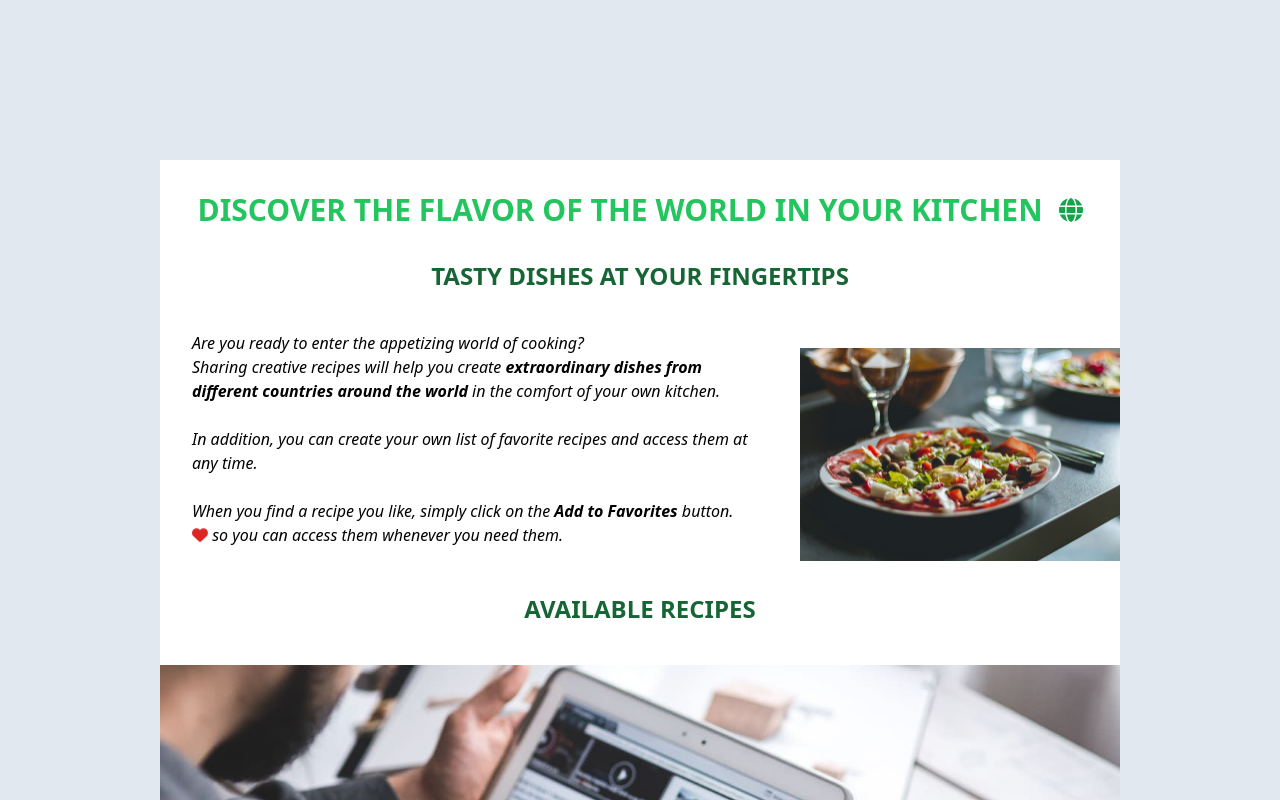
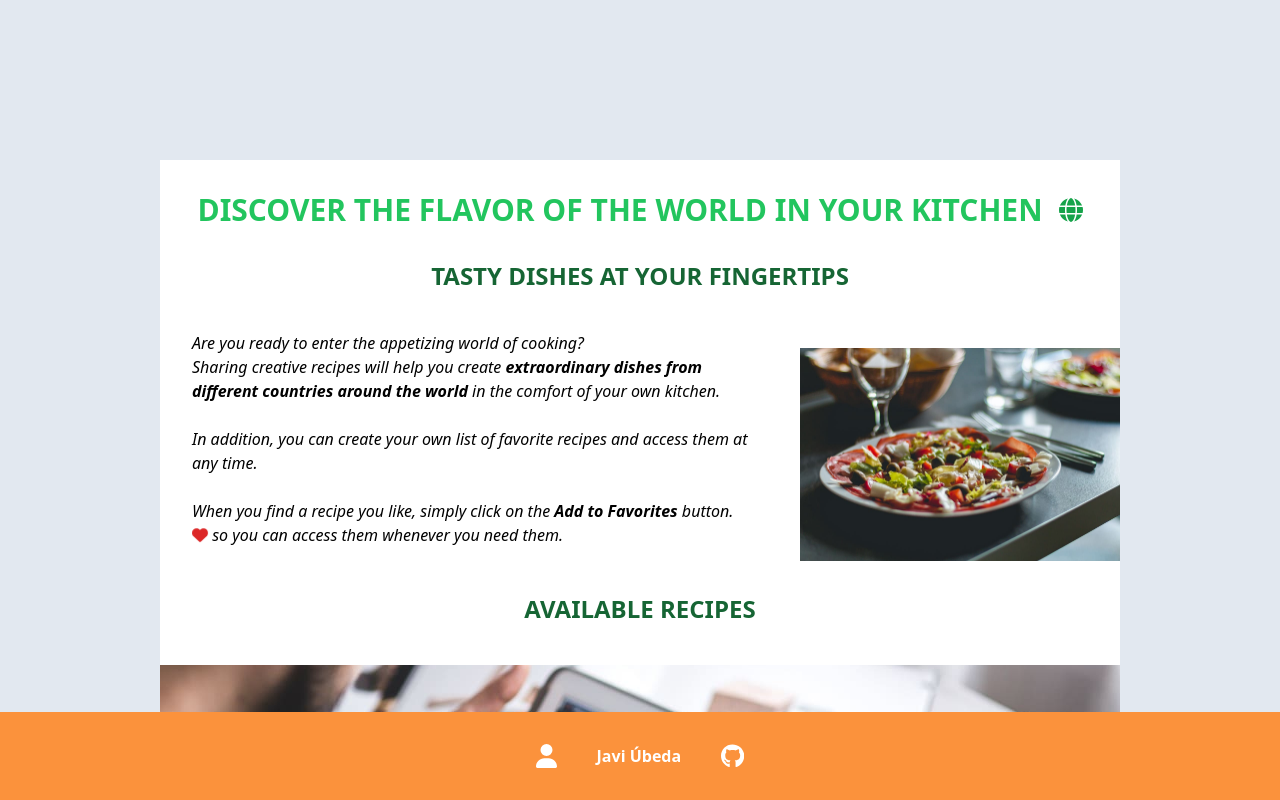
Before and after one commit to javub25/Recipes, a React (Vite) app: page / in a window 1280 px wide. Shown: the top 800 px of the page. Built offline with nearby package versions, Linux system fonts and the light colour scheme.

Commit message:
Adding footer and page not found

```diff
--- a/src/App.jsx
+++ b/src/App.jsx
@@ -1,6 +1,3 @@
-import { useState } from 'react'
-import reactLogo from './assets/react.svg'
-import viteLogo from '/vite.svg'
 import React from "react";
 import './index.css'
 
@@ -12,6 +9,8 @@ import RecipeDetails from "@features/Recipes/RecipeDetails.jsx";
 import Favourites from "@features/Favourites/ShowFavourites.jsx";
 import Categories from '@features/Categories/Categories.jsx';
 import RecipesCategories from '@features/Recipes/RecipesCategories.jsx';
+import NoMatch from '@pages/NoMatch.jsx';
+import Footer from "@features/Footer/Footer.jsx";
 
 //Let's change body color
 const body = document.getElementsByTagName("body")[0];
@@ -36,7 +35,9 @@ function App() {
                         <Route path="/recipe-categories" element={<RecipesCategories/>}/>
                         <Route path="/recipe-details" element={<RecipeDetails/>}/>
                         <Route path="/favourites" element={<Favourites/>}/>
+                        <Route path="*" element={<NoMatch/>}/>
                     </Routes>
+                <Footer />
             </Router>
         </div>
 
```
Lines whose indentation alone changed are shown as unchanged.
